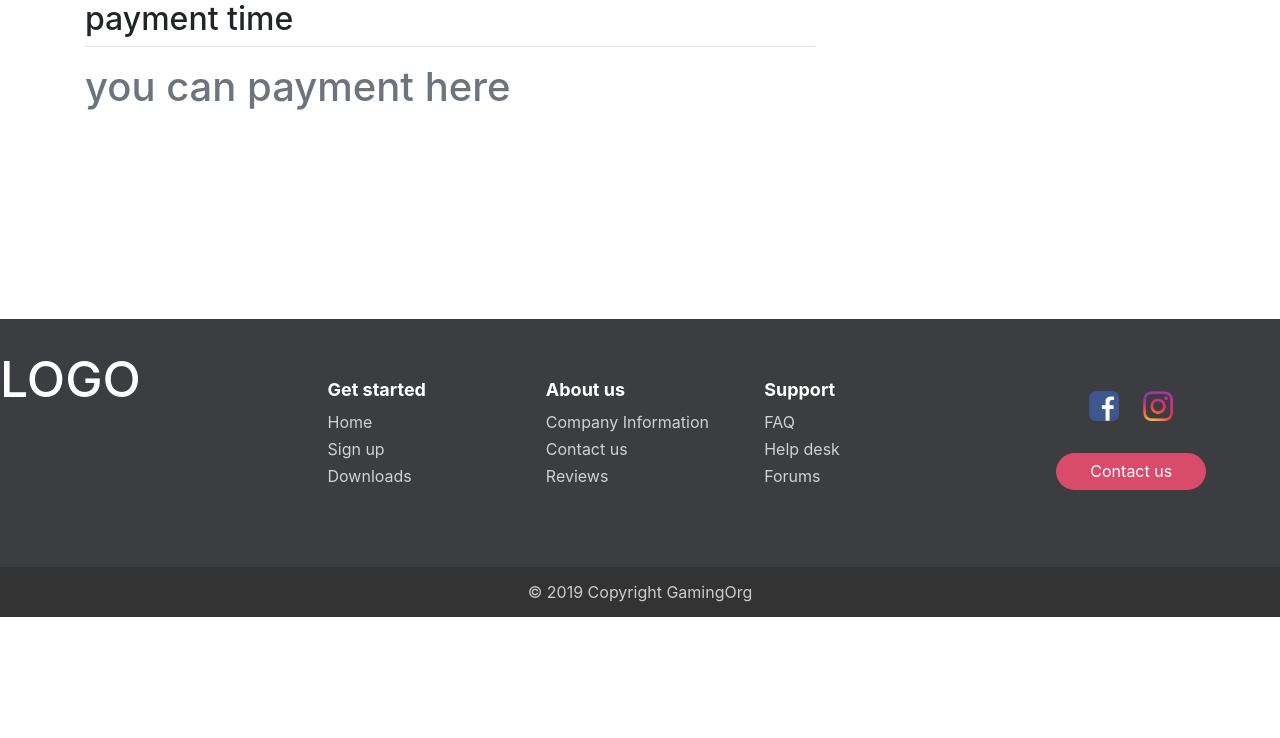
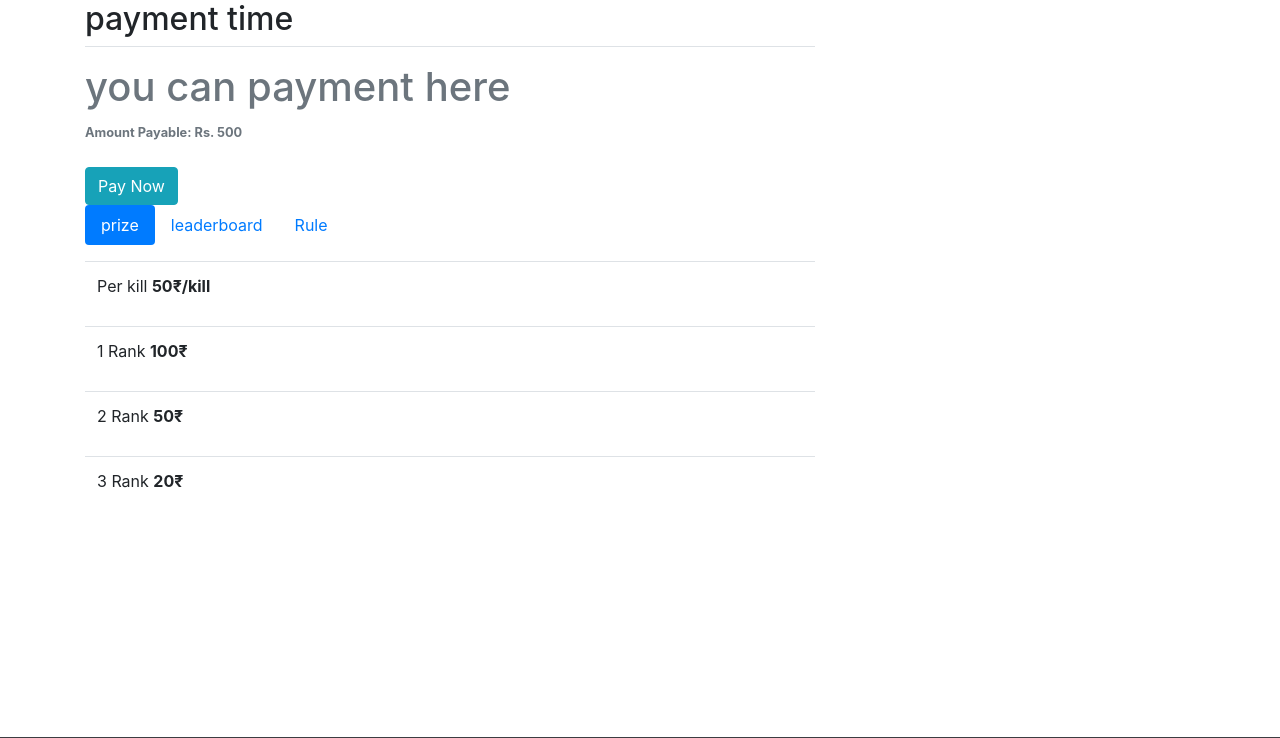
Before and after one commit to subhash0x/pubg, a Django app: page /payment/?id=3 in a window 1280 px wide. Shown: the part 56-794 px from the top of the page. Before the commit the page ends 673 px from the top, so only its background shows below. Run offline with Django 3.2, Linux system fonts and the light colour scheme; a user stored in the database is signed in; data comes from the database, SQL or seed files in the repository; parts of the project's set-up code (start-up, migrations or seed data) failed here and were passed over; some libraries are stand-ins or nearby versions.

Commit message:
payment finesh

```diff
--- a/blog/admin.py
+++ b/blog/admin.py
@@ -1,4 +1,6 @@
 from django.contrib import admin
-from .models import Post
+from .models import *
 admin.site.register(Post)
+admin.site.register(Order)
+
 # Register your models here.
--- a/blog/models.py
+++ b/blog/models.py
@@ -11,8 +11,12 @@ MAP_CHOICES = (
 )
 
 
+class Order(models.Model):
+    owner = models.ForeignKey(User, on_delete=models.CASCADE)
+    game = models.ForeignKey('Post', on_delete=models.CASCADE, related_name='orders')
+    payment_status = models.CharField(max_length=20, default='pending')
+
 class Post(models.Model):
-    match_id = models.AutoField(editable=True,primary_key=True)
     title = models.CharField(max_length=100,default='pubg')
     participants = models.IntegerField(blank=True,default=100)
     starts_on = models.DateField(null=True, blank=True)
@@ -23,6 +27,12 @@ class Post(models.Model):
     prize_pool = models.IntegerField(blank=True,default=0)
     per_kill = models.IntegerField(blank=True,default=0)
     map = models.CharField(max_length=20, choices=MAP_CHOICES, default='Erangal')
+    rank_1 = models.IntegerField(blank=True,default=0)
+    rank_2 = models.IntegerField(blank=True,default=0)
+    rank_3 = models.IntegerField(blank=True,default=0)
+
+    def get_successful_orders(self):
+        return Order.objects.filter(payment_status='success', game=self)
 
     def __str__(self):
         return self.title
--- a/blog/views.py
+++ b/blog/views.py
@@ -17,7 +17,11 @@ def about(request):
 
 @login_required
 def payment(request):
-    return render(request, 'users/payment.html')
+    gameId = request.GET['id']
+    print(gameId)
+    game = Post.objects.get(id=gameId)
+
+    return render(request, 'users/payment.html', {'game' : game})
 
 
 def gamerule(request):
--- a/paytm/models.py
+++ b/paytm/models.py
@@ -8,7 +8,7 @@ class PaytmHistory(models.Model):
     user = models.ForeignKey(settings.AUTH_USER_MODEL, related_name='rel_payment_paytm',on_delete=models.CASCADE)
     ORDERID = models.CharField('ORDER ID', max_length=30)
     TXNDATE = models.DateTimeField('TXN DATE', default=timezone.now)
-    TXNID = models.IntegerField('TXN ID')
+    TXNID = models.TextField('TXN ID')
     BANKTXNID = models.IntegerField('BANK TXN ID', null=True, blank=True)
     BANKNAME = models.CharField('BANK NAME', max_length=50, null=True, blank=True)
     RESPCODE = models.IntegerField('RESP CODE')
--- a/users/templates/users/payment.html
+++ b/users/templates/users/payment.html
@@ -1,9 +1,55 @@
 {% extends "blog/base.html" %}
+{% load static %}
 {% block content %}
     <h2>payment time</h2>
     <div class="border-top pt-3">
         <small class="text-muted">
             <h1>you can payment here </h1>
+            <b>Amount Payable: Rs. {{game.reg_fee}}</b>
+            <br><br>
+            <a href='/paytm/payment?id={{game.id}}' class='btn btn-info' style='color:white'> Pay Now </a>
         </small>
     </div>
+    <ul class="nav nav-pills mb-3" id="pills-tab" role="tablist">
+  <li class="nav-item">
+    <a class="nav-link active" id="pills-home-tab" data-toggle="pill" href="#pills-home" role="tab" aria-controls="pills-home" aria-selected="true">prize</a>
+  </li>
+  <li class="nav-item">
+    <a class="nav-link" id="pills-profile-tab" data-toggle="pill" href="#pills-profile" role="tab" aria-controls="pills-profile" aria-selected="false">leaderboard
+    </a>
+  </li>
+  <li class="nav-item">
+    <a class="nav-link" id="pills-contact-tab" data-toggle="pill" href="#pills-contact" role="tab" aria-controls="pills-contact" aria-selected="false">Rule</a>
+  </li>
+</ul>
+<div class="tab-content" id="pills-tabContent">
+  <div class="tab-pane fade show active" id="pills-home" role="tabpanel" aria-labelledby="pills-home-tab">
+
+
+    <table class="table" >
+  <thead>
+
+  </thead>
+  <tbody>
+
+    <tr>  <td><p>Per kill <b>{{ game.per_kill }}&#x20b9/kill</b></p></td></tr>
+    <tr>  <td><p>1 Rank <b>{{ game.rank_1 }}&#x20b9;</b></p></td></tr>
+    <tr>  <td><p>2 Rank <b>{{ game.rank_2 }}&#x20b9;</b></p></td></tr>
+    <tr>  <td><p>3 Rank <b>{{ game.rank_3 }}&#x20b9;</b></p></td></tr>
+
+  </tbody>
+</table>
+
+
+  </div>
+  <div class="tab-pane fade" id="pills-profile" role="tabpanel" aria-labelledby="pills-profile-tab">
+    {% for order in game.get_successful_orders.all %}
+        <li>{{order.owner.username}} <li>
+          <li>{{order.owner.first_name}} <li>
+    {% endfor %}
+  </div>
+  <div class="tab-pane fade" id="pills-contact" role="tabpanel" aria-labelledby="pills-contact-tab">
+    My Rule my Life
+  </div>
+</div>
 {% endblock content %}
```
Also changed, not shown: blog/templates/blog/home.html (+9 -2 lines), paytm/Checksum.py (+4 -4 lines), paytm/views.py (+17 -7 lines), blog/migrations/0008_auto_20190114_1340.py (added), blog/migrations/0009_order.py (added), blog/migrations/0010_auto_20190114_1618.py (added), blog/migrations/0011_auto_20190114_1709.py (added), db.sqlite3, media/default.jpg, media/profile_pics/default.jpg (deleted), paytm/migrations/0004_auto_20190114_1453.py (added).
